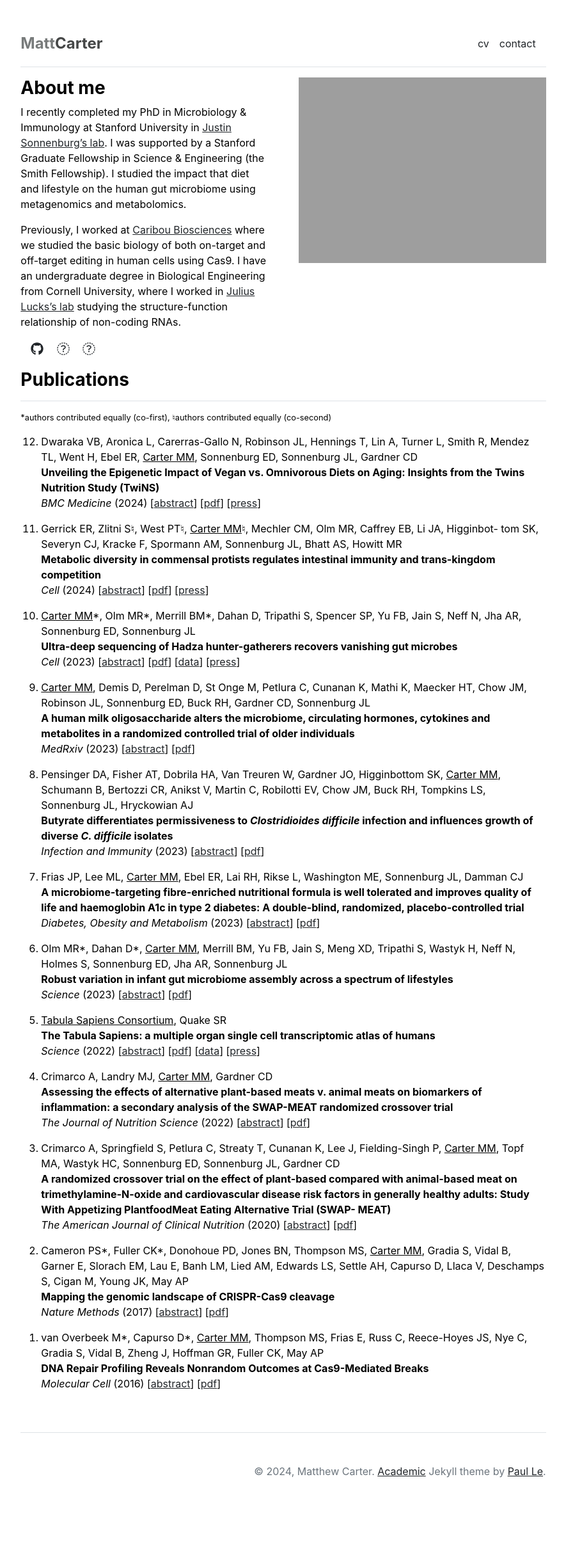
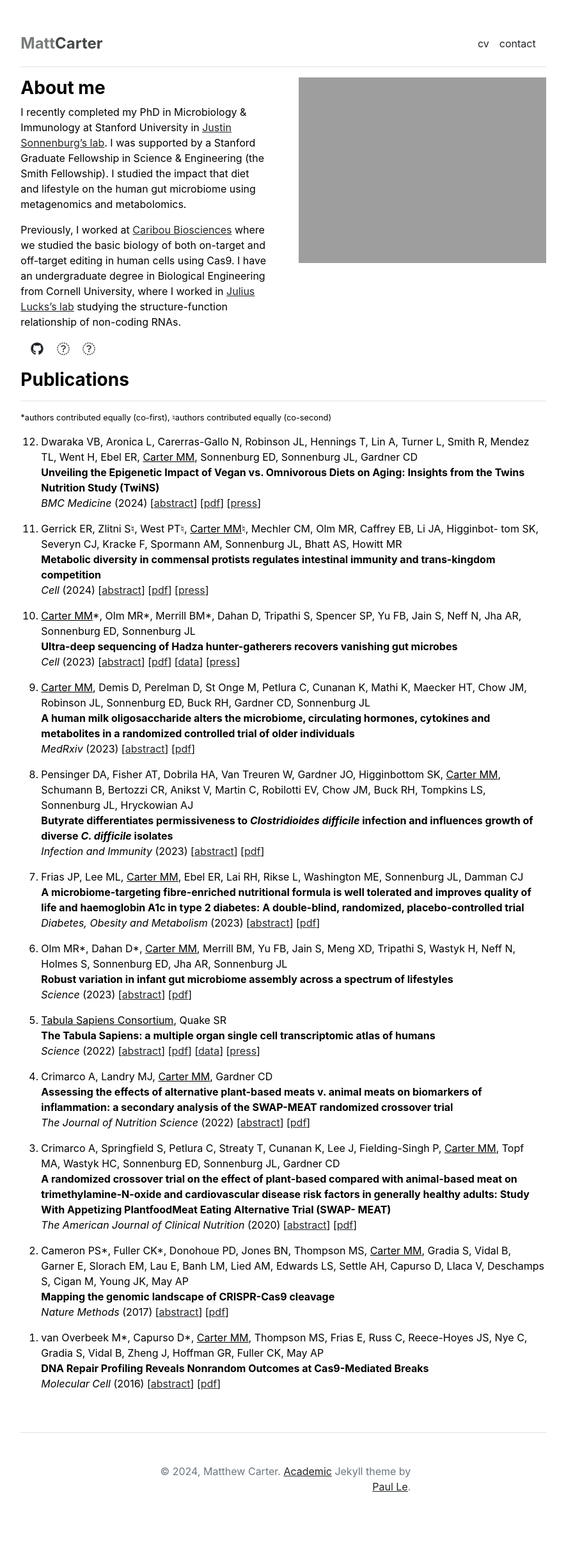
Before and after one commit to matt-cart/matt-cart.github.io, a Jekyll site: the page built from index.md, in a window 1280 px wide. Shown: the whole page at 64% size, without its empty margins (197-1082 px from the left). Built offline with Jekyll 4.4.1, drawn with Linux system fonts in a browser that asks for light colours; before the commit the page ends 2423 px from its top, so only the background shows below that.

Commit message:
center footer

```diff
--- a/_includes/footer.html
+++ b/_includes/footer.html
@@ -1,6 +1,6 @@
 <footer class="pt-5 my-5 text-muted border-top">
   <div class="row">
-    <div class="col-md-12 text-end social-media-icons">
+    <div class="offset-3 col-md-6 text-end">
       <p>&copy; 2024, Matthew Carter. <a href="https://github.com/LeNPaul/academic">Academic</a> Jekyll theme by <a href="https://paulle.ca/">Paul Le</a>.</p>
     </div>
   </div>
```
